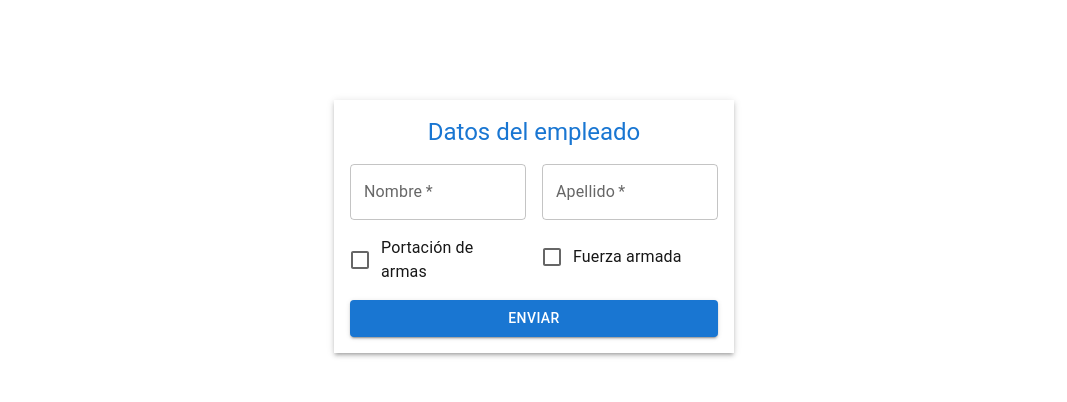
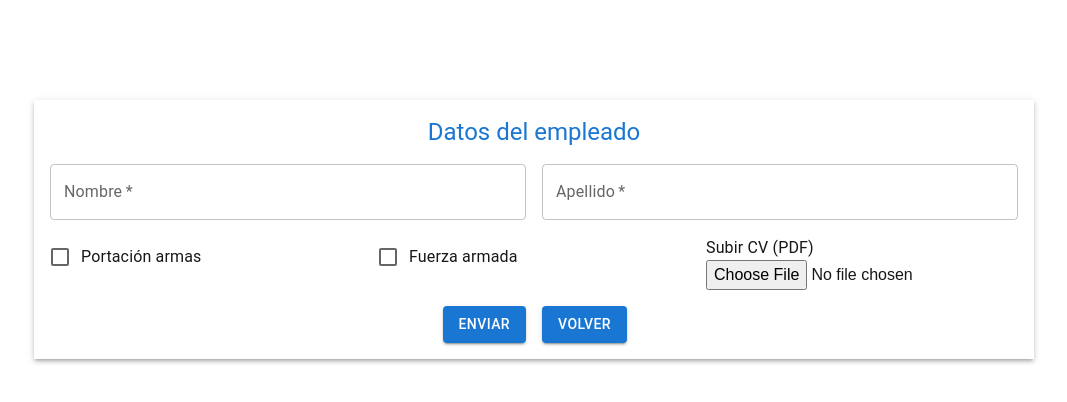
Before and after one commit to marcoamado2016/vifort, a Next.js app: page /trabajaConNosotros in a window 1280 px wide. Shown: the top 402 px of the page, without its empty margins (106-1173 px from the left). Built offline with nearby package versions, Linux system fonts and the light colour scheme.

Commit message:
volver a tras form empleado

```diff
--- a/src/app/page.tsx
+++ b/src/app/page.tsx
@@ -87,7 +87,7 @@ export default function AnchorTemporaryDrawer() {
 
   return (
     <>
-      <Grid container >
+      <Grid container>
         <Grid container spacing={3}>
           <Grid item xs={12} sm={6}>
             {(['left'] as const).map((anchor) => (
@@ -105,18 +105,21 @@ export default function AnchorTemporaryDrawer() {
               </React.Fragment>
             ))}
           </Grid>
-          <Grid item xs={12} sm={3} justifyContent={"center"} alignItems={"center"} style={{ padding: '80px 0' }}>
+          <Grid container justifyContent="center" alignItems="center" spacing={2}>
+            <Grid item xs={12} sm={6} md={4} style={{ padding: '40px 0' }}>
               <Box
                 component="img"
                 src="/images/vifort.jpg" // Ruta de la imagen en la carpeta public
-              // alt="Presentación"
                 sx={{
-                width: '80%', // Ajusta el ancho como desees
+                  width: '100%', // Ocupa el 100% del contenedor
+                  maxWidth: '300px', // Tamaño máximo para pantallas grandes
                   height: 'auto', // Mantiene la relación de aspecto
-                maxHeight: '300px', // Establece una altura máxima
-                objectFit: 'cover', // Cubre el área sin deformar la imagen
+                  objectFit: 'cover',
+                  display: 'block', // Centra la imagen horizontalmente
+                  margin: 'auto', // Centra la imagen en su contenedor
                 }}
               />
+            </Grid>
           </Grid>
         </Grid>
       </Grid>
--- a/src/app/trabajaConNosotros/page.tsx
+++ b/src/app/trabajaConNosotros/page.tsx
@@ -1,17 +1,20 @@
 'use client'
 import { Box, Button, FormControlLabel, Grid, TextField, Typography, Checkbox } from "@mui/material";
 import { useState } from "react";
+import { useRouter } from 'next/navigation'
 export default function TrabajaConNosotros() {
     const [formValue, setFormValue] = useState({
         nombre: '',
         apellido: '',
         portacionArma: false,
-        fuerzaArmada: false
+        fuerzaArmada: false,
+        cvFile: null
 
     })
+    const route = useRouter()
     const handleSubmit = (e: React.FormEvent<HTMLFormElement>) => {
         e.preventDefault();
-        console.log("formData ", formValue)
+
     }
     const handleChange = (e: React.ChangeEvent<HTMLInputElement>) => {
         const { value, name, checked, type } = e.target;
@@ -19,6 +22,11 @@ export default function TrabajaConNosotros() {
             ...formValue,
             [name]: type === 'checkbox' ? checked : value
         })
+    }
+
+    const comeBack = () => {
+        console.log("VOLVER")
+        route.push("/")
     }
 
     return (
@@ -29,7 +37,7 @@ export default function TrabajaConNosotros() {
                 display: 'flex',
                 flexDirection: 'column',
                 gap: 2,
-                width: '400px',
+                width: '1000px',
                 margin: 'auto',
                 padding: '16px',
                 boxShadow: 3,
@@ -66,7 +74,7 @@ export default function TrabajaConNosotros() {
                         fullWidth
                     />
                 </Grid>
-                <Grid item xs={12} sm={6}>
+                <Grid item xs={12} sm={4}>
                     <FormControlLabel
                         control={
                             <Checkbox
@@ -76,11 +84,11 @@ export default function TrabajaConNosotros() {
                                 color="primary"
                             />
                         }
-                        label={"Portación de armas"}
+                        label={"Portación armas"}
                     />
 
                 </Grid>
-                <Grid item xs={12} sm={6}>
+                <Grid item xs={12} sm={4}>
                     <FormControlLabel
                         control={
                             <Checkbox
@@ -93,11 +101,31 @@ export default function TrabajaConNosotros() {
                         label={"Fuerza armada"}
                     />
                 </Grid>
+                <Grid item xs={12} sm={4}>
+                    <Typography>
+                        Subir CV (PDF)
+                    </Typography>
+                    <input
+                        type="file"
+                        accept=".pdf"
+                        name="cvFile"
+                        onChange={handleChange}
+                    />
+                </Grid>
+            </Grid>
+            <Grid container spacing={2}>
+                <Grid item xs={12} sm={6} display="flex" justifyContent={"flex-end"}>
+                    <Button variant="contained" color="primary" type="submit" >
+                        Enviar
+                    </Button>
+                </Grid>
+                <Grid item xs={12} sm={6} display="flex" justifyContent={"flex-start"} onClick={comeBack}>
+                    <Button variant="contained" color="primary" >
+                        volver
+                    </Button>
+                </Grid>
             </Grid>
 
-            <Button variant="contained" color="primary" type="submit">
-                Enviar
-            </Button>
         </Box>
     )
 }
```
Lines whose indentation alone changed are shown as unchanged.
